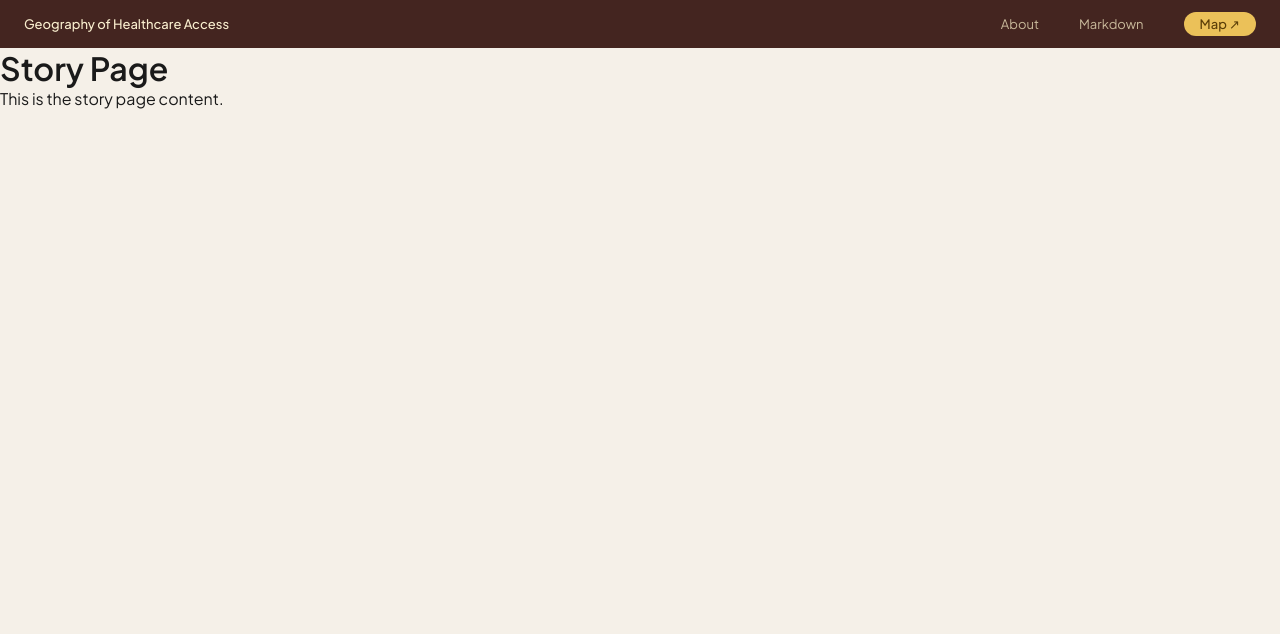
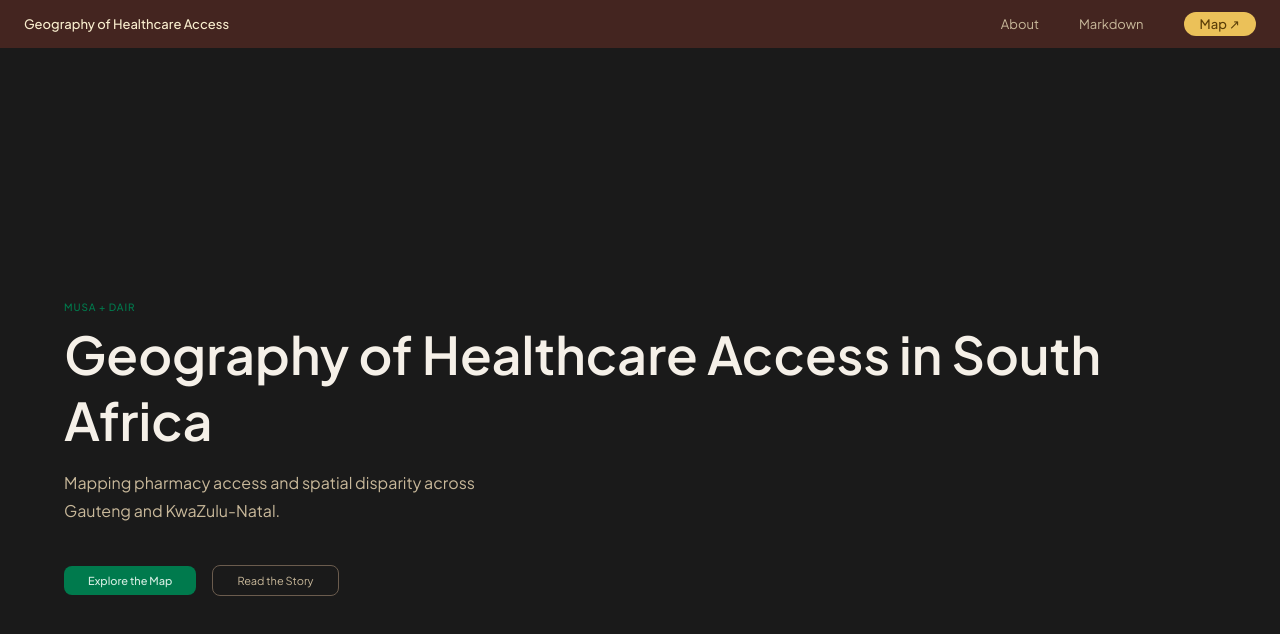
Before and after one commit to astauf03/dair-pharmacy-app, a React (Vite) app: page / in a window 1280 px wide. Shown: the top 634 px of the page. Built offline with nearby package versions, Linux system fonts and the light colour scheme.

Commit message:
hero css styling, cofigureation, and testing.

```diff
--- /dev/null
+++ b/src/components/Hero.jsx
@@ -0,0 +1,20 @@
+import { Link } from 'react-router-dom'
+import './hero.css'
+
+function Hero() {
+  return (
+    <section className="hero">
+      <span className="hero__eyebrow">MUSA + DAIR</span>
+      <h1 className="hero__title">Geography of Healthcare Access in South Africa</h1>
+      <p className="hero__subtitle">
+        Mapping pharmacy access and spatial disparity across Gauteng and KwaZulu-Natal.
+      </p>
+      <div>
+        <Link to="/map" className="hero__cta-primary">Explore the Map</Link>
+        <a href="#n1" className="hero__cta-secondary">Read the Story</a>
+      </div>
+    </section>
+  )
+}
+
+export default Hero
--- /dev/null
+++ b/src/components/hero.css
@@ -0,0 +1,57 @@
+.hero {
+  height: 100vh;
+  background: var(--color-ink);        /* dark bg — var() is required */
+  padding: var(--space-xl) var(--space-2xl); /* stops text hitting edges */
+  display: flex;
+  flex-direction: column;              /* stacks children vertically */
+  justify-content: center;            /* centers content vertically */
+}
+
+.hero__eyebrow {
+  font-size: var(--text-micro);        /* 10px */
+  font-weight: 500;
+  color: var(--color-green);
+  letter-spacing: 0.09em;
+  text-transform: uppercase;
+  margin-bottom: var(--space-sm);
+}
+
+.hero__title {
+  font-size: var(--text-hero);         /* clamp(28px, 5vw, 52px) */
+  font-weight: 600;                    /* never 700+ per style guide */
+  color: var(--text-on-dark);
+  margin-bottom: var(--space-md);
+}
+
+.hero__subtitle {
+  font-size: var(--text-body);         /* 16px */
+  font-weight: 400;
+  color: var(--surface-tan);           /* muted, not full white */
+  max-width: 480px;
+  margin-bottom: var(--space-xl);
+  line-height: 1.75;
+}
+
+.hero__cta-primary {
+  display: inline-block;
+  background: var(--color-green);
+  color: var(--text-on-green);
+  font-size: var(--text-label);
+  font-weight: 500;
+  text-decoration: none;
+  padding: var(--space-sm) var(--space-lg);
+  border-radius: var(--radius-md);     /* style guide says radius-md for CTA */
+  margin-right: var(--space-md);
+}
+
+.hero__cta-secondary {
+  display: inline-block;
+  background: transparent;
+  color: var(--surface-tan);
+  font-size: var(--text-label);
+  font-weight: 400;
+  text-decoration: none;
+  padding: var(--space-sm) var(--space-lg);
+  border-radius: var(--radius-md);
+  border: 0.5px solid var(--surface-bark);
+}
--- a/src/pages/StoryPage.jsx
+++ b/src/pages/StoryPage.jsx
@@ -1,11 +1,11 @@
+import Hero from "../components/Hero";
 import NavBar from "../components/NavBar";
 
 function StoryPage() {
     return (
         <div>
             <NavBar />
-            <h1>Story Page</h1>
-            <p>This is the story page content.</p>
+            <Hero />
         </div>
     )
 }
```
